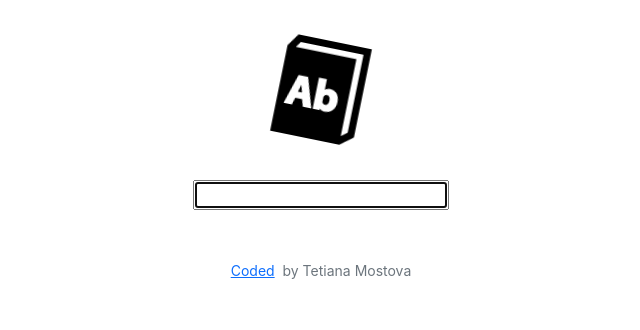
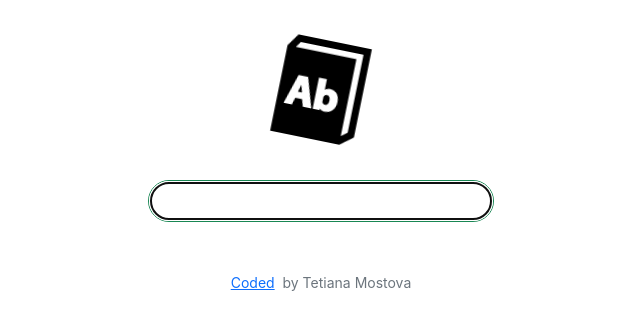
Before and after one commit to Tetianamost/dictionary-project, a React (Create React App) app: page / in a window 1280 px wide. Shown: the top 330 px of the page, without its empty margins (319-959 px from the left). Built offline with nearby package versions, Linux system fonts and the light colour scheme.

Commit message:
changed definition icon

```diff
--- a/src/Dictionary.js
+++ b/src/Dictionary.js
@@ -22,7 +22,12 @@ export default function Dictionary() {
   return (
     <div className="Dictionary">
       <form onSubmit={search}>
-        <input type="search" autoFocus={true} onChange={handleKeywordChange} />
+        <input
+          className="px-5 py-2 border border-success rounded-pill"
+          type="search"
+          autoFocus={true}
+          onChange={handleKeywordChange}
+        />
       </form>
       <Results results={results} />
     </div>
--- a/src/Meaning.js
+++ b/src/Meaning.js
@@ -7,8 +7,8 @@ export default function Meaning(props) {
       <h3>{props.meaning.partOfSpeech}</h3>
       {props.meaning.definitions.map(function (definition, index) {
         return (
-          <div key={index} className="Definitions">
-            <i className="fa-solid fa-magnifying-glass-arrow-right fa-lg"></i>{" "}
+          <div key={index} className="Definitions ">
+            <i className="fa-solid fa-book-open fa-lg"></i>{" "}
             {definition.definition}
             <br />
             <em> {definition.example}</em> <br />
--- a/src/Synonyms.js
+++ b/src/Synonyms.js
@@ -6,7 +6,7 @@ export default function Synonyms(props) {
   } else {
     return (
       <ul className="Synonyms list-inline">
-        <strong>Synonyms: </strong>
+        <strong>Synonyms: </strong> <br />
         {props.synonyms.map(function (synonym, index) {
           return (
             <li className="list-inline-item" key={index}>
```
